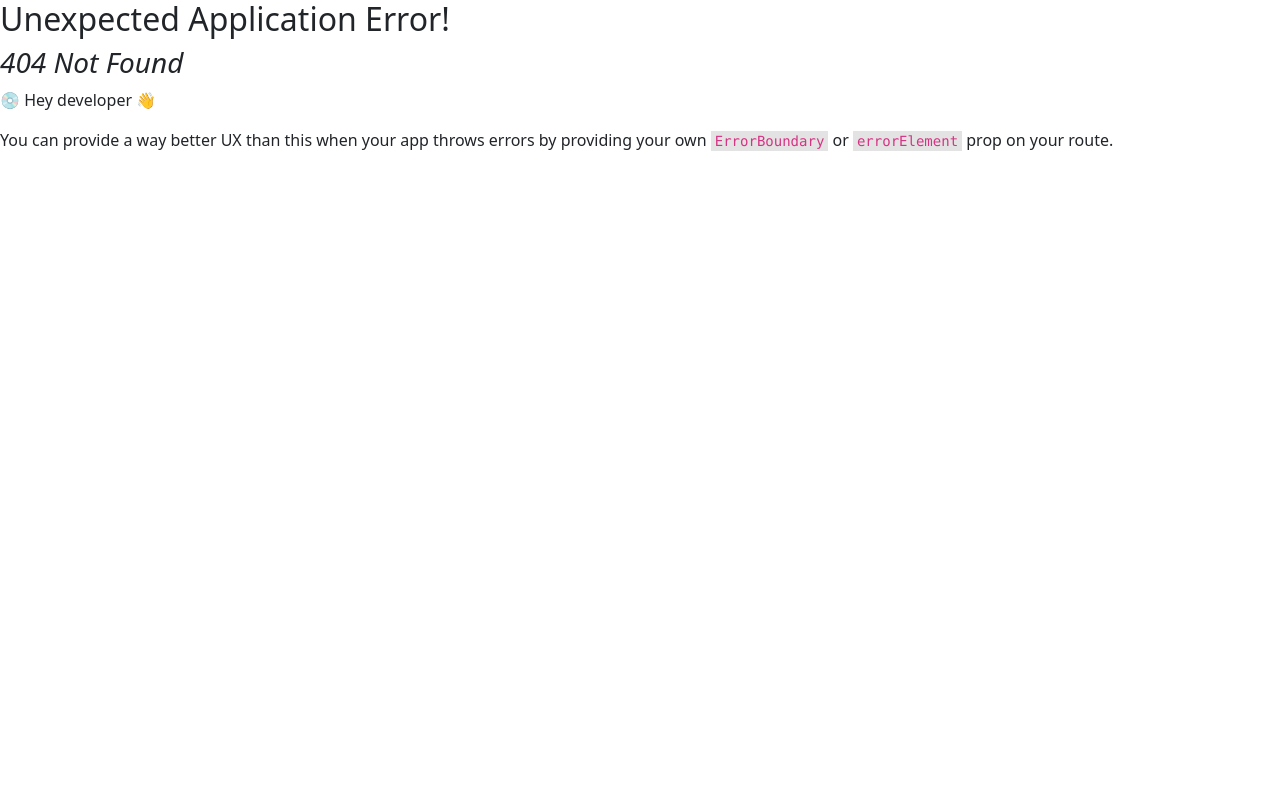
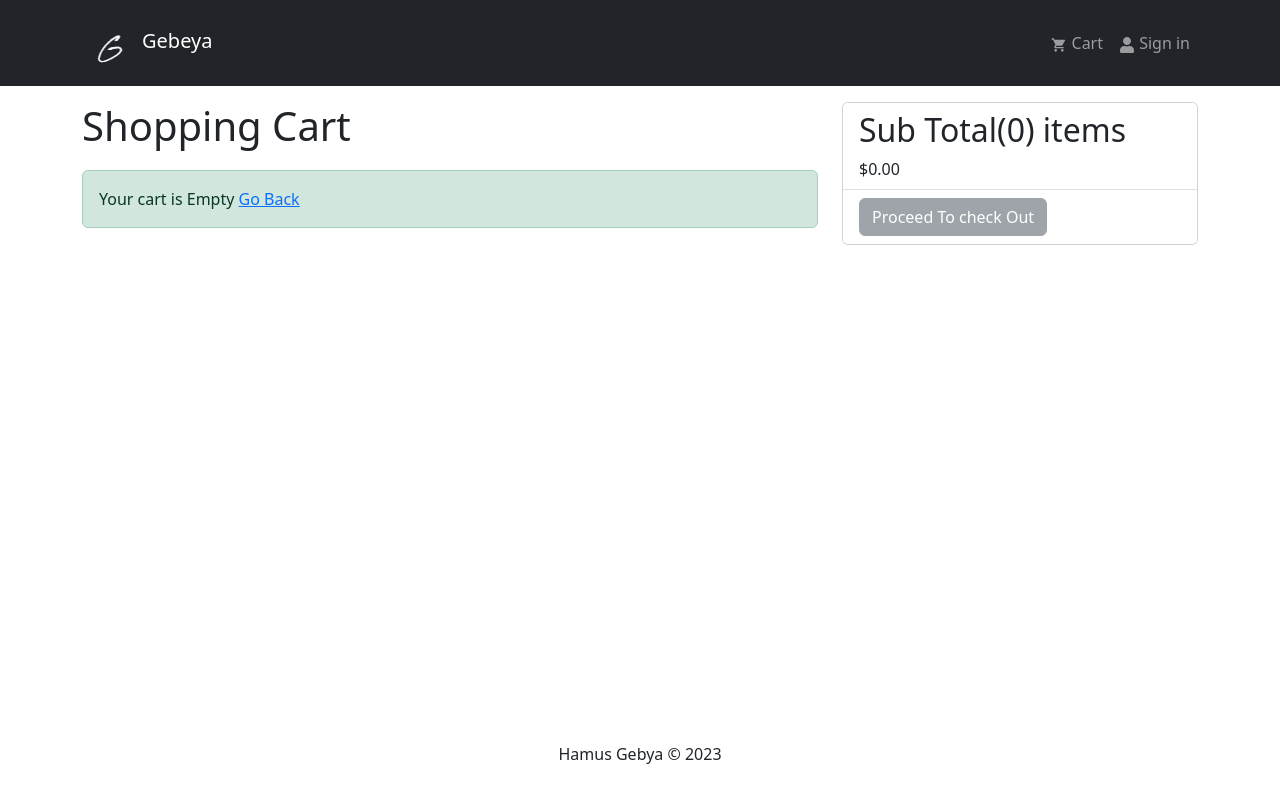
Before and after one commit to isaakgz/Gebeya_TechMart-E-commerce_Website, a React (Vite) app in the folder front-end/: page /cart in a window 1280 px wide. Before the commit this address had no page. Built offline with nearby package versions, Linux system fonts and the light colour scheme.

Commit message:
add to cart remove from cart functionallity

```diff
--- /dev/null
+++ b/front-end/src/Pages/CartPage.tsx
@@ -0,0 +1,113 @@
+import { FaTrash } from "react-icons/fa";
+import { Link, useNavigate } from "react-router-dom";
+import Message from "../components/Message";
+import { useDispatch, useSelector } from "react-redux";
+import { RootState } from "../store";
+import {
+  Button,
+  Card,
+  Col,
+  FormControl,
+  Image,
+  ListGroup,
+  ListGroupItem,
+  Row,
+} from "react-bootstrap";
+import { addToCart, removeFromCart } from "../features/cartSlice/cartSlice";
+import { CartItem } from "../utils/cartUtils";
+
+function CartPage() {
+  const navigate = useNavigate();
+  const dispatch = useDispatch();
+  const cart = useSelector((state: RootState) => state.cart);
+
+  const { cartItems } = cart;
+
+  const addToCartHandler = async (product: CartItem, qty: number) => {
+    dispatch(addToCart({ ...product, qty }));
+  };
+
+  const handleRemoveFromCart =  async (id: CartItem) => {
+    dispatch(removeFromCart(id));
+  };
+
+  const checkOuttHandler = ()=>{
+    navigate("/login?redirect=/shipping")
+  }
+  return (
+    <Row>
+      <Col md={8}>
+        <h1 style={{ marginBottom: "20px" }}> Shopping Cart</h1>
+        {cartItems.length === 0 ? (
+          <Message variant="success">
+            Your cart is Empty <Link to="/">Go Back</Link>
+          </Message>
+        ) : (
+          <ListGroup variant="flush">
+            {cartItems.map((item) => (
+              <ListGroupItem key={item._id}>
+                <Row>
+                  <Col md={2}>
+                    <Image src={item.image} alt={item.name} fluid rounded />
+                  </Col>
+                  <Col md={3}>
+                    <Link to={`/product/${item._id}`}>{item.name}</Link>
+                  </Col>
+                  <Col md={2}>${item.price}</Col>
+                  <Col md={2}>
+                    <FormControl
+                      as="select"
+                      value={item.qty}
+                      onChange={(event) =>
+                        addToCartHandler(item, Number(event.target.value))
+                      }
+                    >
+                      {[...Array(item.countInStock).keys()].map((x) => (
+                        <option key={x + 1} value={x + 1}>
+                          {x + 1}
+                        </option>
+                      ))}
+                    </FormControl>
+                  </Col>
+                  <Col md={2}>
+                    <Button type="button" variant="light" onClick={()=>handleRemoveFromCart(item)}>
+                      <FaTrash  />
+                    </Button>
+                  </Col>
+                </Row>
+              </ListGroupItem>
+            ))}
+          </ListGroup>
+        )}
+      </Col>
+      <Col md={4}>
+        <Card>
+          <ListGroup variant="flush">
+            <ListGroupItem>
+              <h2>
+                Sub Total({cartItems.reduce((acc, item) => acc + item.qty, 0)})
+                items
+              </h2>
+              $
+              {cartItems
+                .reduce((acc, item) => acc + item.qty * item.price, 0)
+                .toFixed(2)}
+            </ListGroupItem>
+            <ListGroupItem>
+              <Button
+                type="button"
+                className="btn-secondary"
+                disabled={cartItems.length === 0}
+                onClick={checkOuttHandler()}
+              >
+                Proceed To check Out
+              </Button>
+            </ListGroupItem>
+          </ListGroup>
+        </Card>
+      </Col>
+    </Row>
+  );
+}
+
+export default CartPage;
--- a/front-end/src/features/cartSlice/cartSlice.ts
+++ b/front-end/src/features/cartSlice/cartSlice.ts
@@ -21,7 +21,7 @@
       if (existItem) {
         // If the item already exists in the cart, update its quantity
         state.cartItems = state.cartItems.map((x) =>
-          x._id === existItem._id ? { ...existItem, qty: x.qty + newItem.qty } : x
+          x._id === existItem._id ? newItem : x
         );
       } else {
         // If the item is not in the cart, add it
@@ -32,9 +32,14 @@
 
 
     },
+    removeFromCart:(state, action: PayloadAction<CartItem>)=>{
+      const removedItem=action.payload;
+      state.cartItems = state.cartItems.filter((x) => x._id !==removedItem._id);
+      return updateCart(state)
+    }
   },
 });
 
-export const { addToCart } = cartSlice.actions;
+export const { addToCart, removeFromCart } = cartSlice.actions;
 
 export default cartSlice.reducer;
--- a/front-end/src/main.tsx
+++ b/front-end/src/main.tsx
@@ -13,12 +13,14 @@
 import "./index.css";
 import HomePage from "./Pages/HomePage.tsx";
 import ProductPage from "./Pages/ProductPage.tsx";
+import CartPage from "./Pages/CartPage.tsx";
 
 const router = createBrowserRouter(
   createRoutesFromElements(
     <Route path="/" element={<App />}>
       <Route index={true} path="/" element={<HomePage />} />
       <Route path="/product/:id" element={<ProductPage />} />
+      <Route path="/cart" element={<CartPage />} />
     </Route>
   )
 );
--- a/front-end/src/utils/cartUtils.ts
+++ b/front-end/src/utils/cartUtils.ts
@@ -1,4 +1,6 @@
 export interface CartItem {
+  countInStock:number;
+  image: string | undefined;
   _id: string;
   name: string;
   price: number;
```
